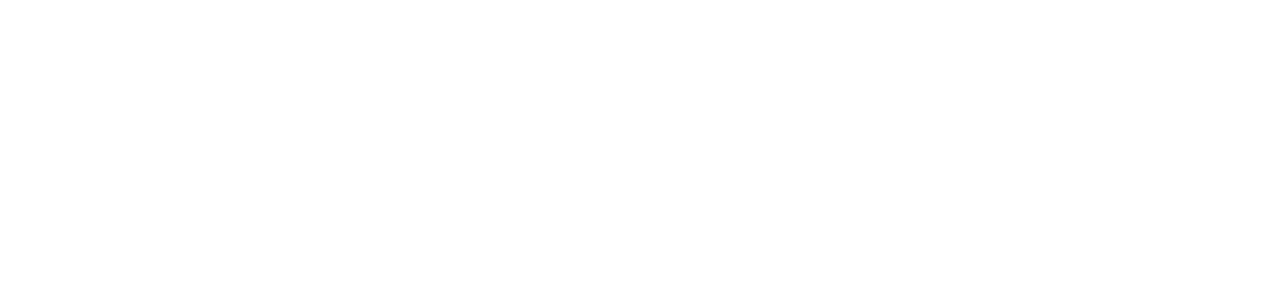
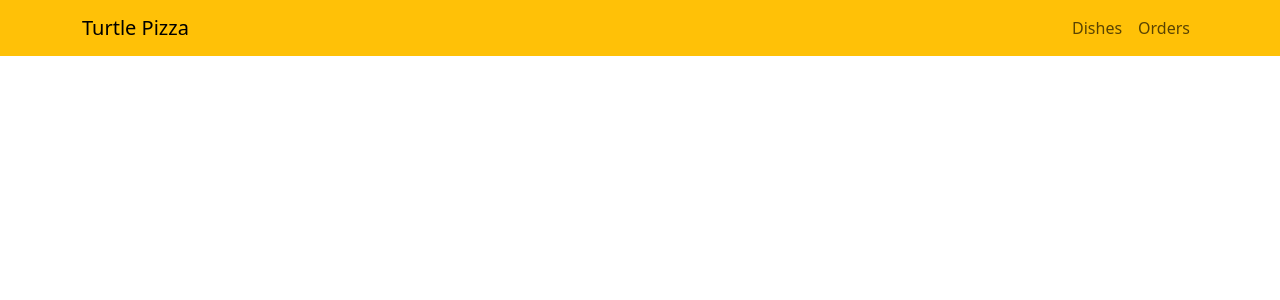
Before and after one commit to Nelli-meow/homework-71, a React (Vite) app: page / in a window 1280 px wide. Shown: the top 300 px of the page. Built offline with nearby package versions, Linux system fonts and the light colour scheme.

Commit message:
created the Header component

```diff
--- a/package.json
+++ b/package.json
@@ -17,6 +17,7 @@
     "react": "^18.3.1",
     "react-dom": "^18.3.1",
     "react-redux": "^9.1.2",
+    "react-router-dom": "^6.28.0",
     "redux-thunk": "^3.1.0"
   },
   "devDependencies": {
--- a/src/App.tsx
+++ b/src/App.tsx
@@ -1,10 +1,11 @@
 import './App.css'
+import MainPage from './containers/MainPage/MainPage.tsx';
 
 const App = () => {
 
   return (
     <>
-
+      <MainPage/>
     </>
   )
 };
--- /dev/null
+++ b/src/components/Header/Header.tsx
@@ -0,0 +1,24 @@
+import * as React from 'react';
+import { NavLink } from 'react-router-dom';
+
+const Header = () => {
+  return (
+    <nav className="navbar navbar-expand-lg bg-warning">
+      <div className="container d-flex  justify-content-between">
+        <NavLink to="/" className="navbar-brand" >Turtle Pizza</NavLink>
+        <div id="navbarNav">
+          <ul className="navbar-nav">
+            <li className="nav-item">
+              <NavLink className="nav-link" aria-current="page" to="/dishes">Dishes</NavLink>
+            </li>
+            <li className="nav-item">
+              <NavLink className="nav-link" aria-current="page"  to="/orders">Orders</NavLink>
+            </li>
+          </ul>
+        </div>
+      </div>
+    </nav>
+  );
+};
+
+export default Header;
--- /dev/null
+++ b/src/containers/MainPage/MainPage.tsx
@@ -0,0 +1,12 @@
+import * as React from 'react';
+import Header from '../../components/Header/Header.tsx';
+
+const MainPage = () => {
+  return (
+    <div>
+      <Header />
+    </div>
+  );
+};
+
+export default MainPage;
--- a/src/main.tsx
+++ b/src/main.tsx
@@ -1,10 +1,10 @@
-import { StrictMode } from 'react'
 import { createRoot } from 'react-dom/client'
 import App from './App.tsx'
 import 'bootstrap/dist/css/bootstrap.min.css';
+import { BrowserRouter } from 'react-router-dom';
 
 createRoot(document.getElementById('root')!).render(
-  <StrictMode>
+  <BrowserRouter>
     <App />
-  </StrictMode>,
+  </BrowserRouter>
 )
```
Also changed, not shown: 1 other file (tests, documents, lock files or other folders).
